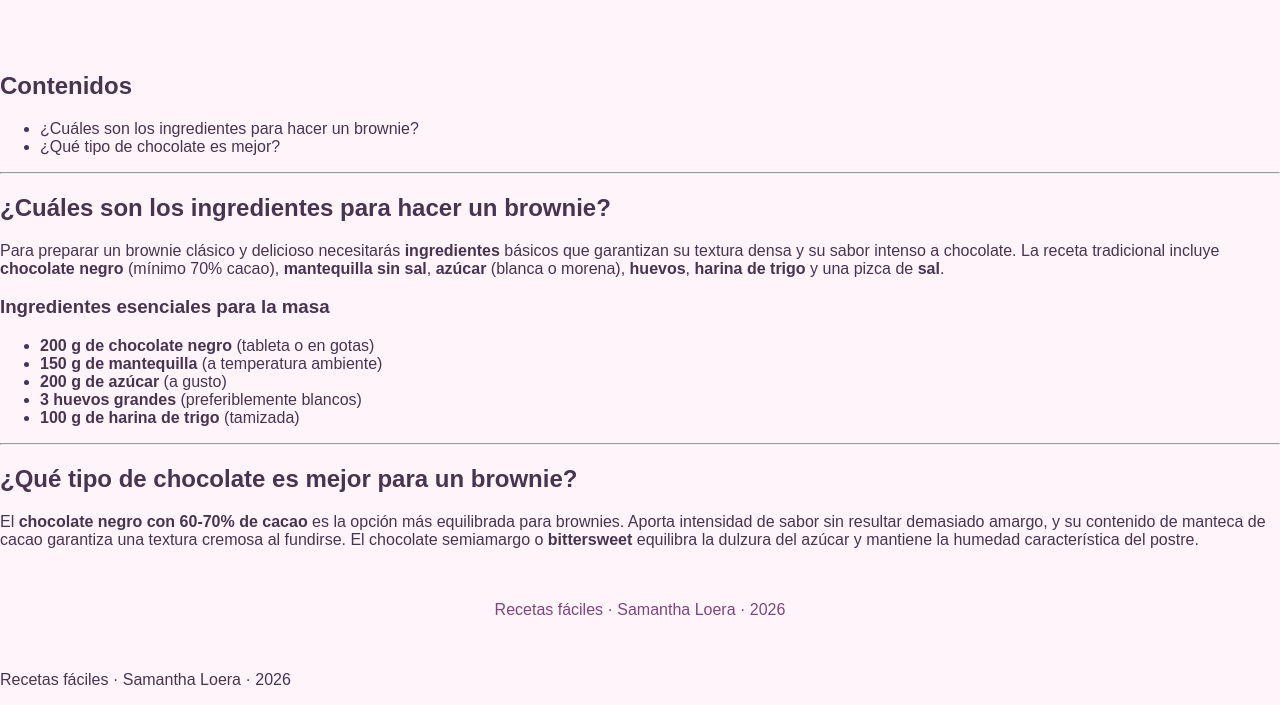
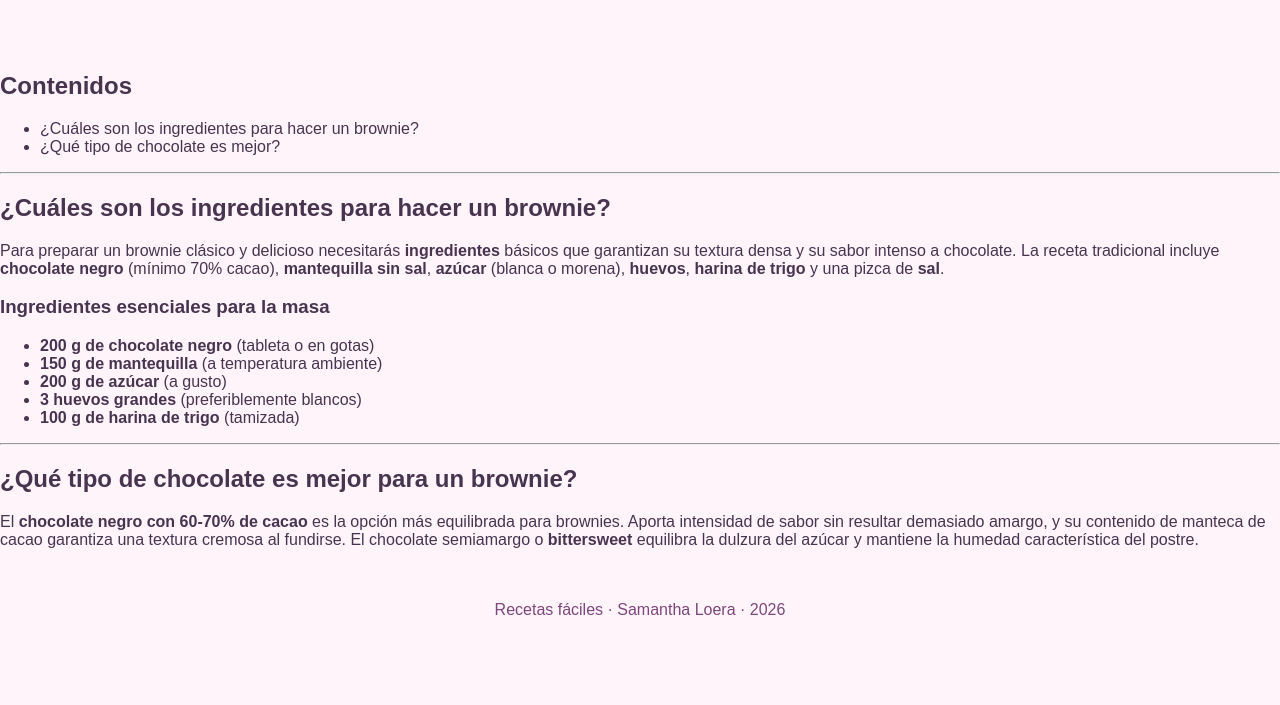
Before and after one commit to tungtungsam/Recetas-for-dummies, a plain HTML site: page receta1.html in a window 1280 px wide. Shown: the part 210-915 px from the top of the page. After the commit the page ends 865 px from the top, so only its background shows below. Drawn offline with Linux system fonts and the light colour scheme.

Commit message:
Update receta1.html

```diff
--- a/receta1.html
+++ b/receta1.html
@@ -53,8 +53,3 @@
 
 </body>
 </html>
-        <p>Recetas fáciles · Samantha Loera · 2026</p>
-    </footer>
-
-</body>
-</html>
```
